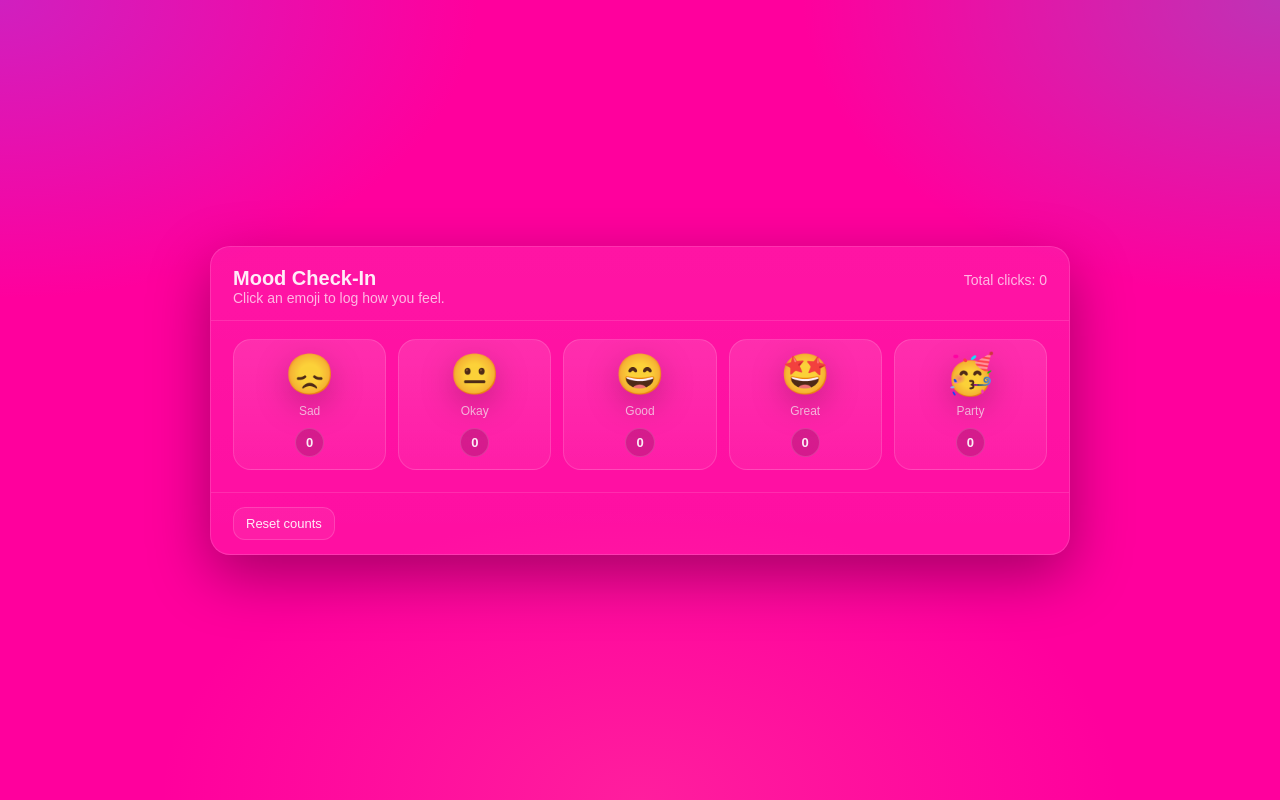
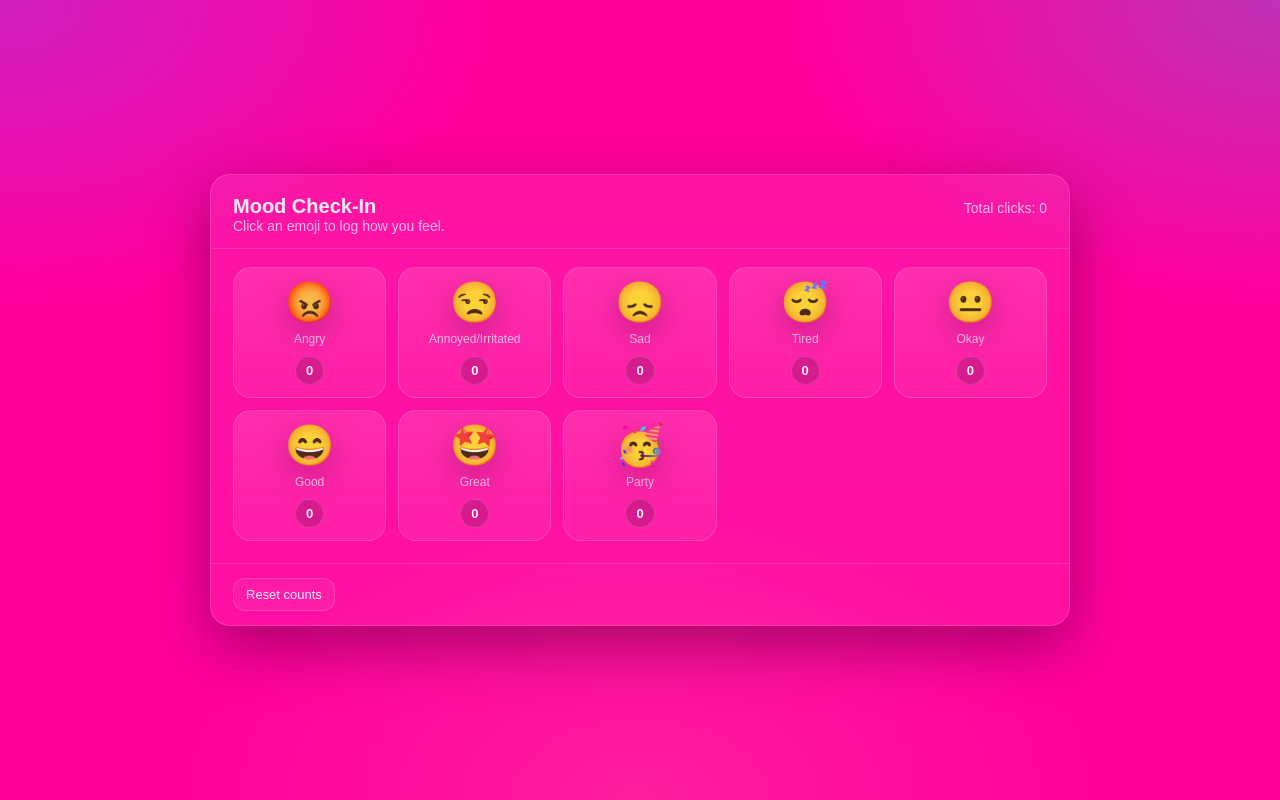
Before and after one commit to avinode-igeday-2026/Group4AvinodeIGEDay2026MoodPicker, a plain HTML site: page index.html in a window 1280 px wide. Drawn offline with Linux system fonts and the light colour scheme.

Commit message:
added extra emojis

```diff
--- a/index.html
+++ b/index.html
@@ -23,9 +23,27 @@
 
     <div class="button-grid">
 
+        <button class="mood-button" type="button" data-key="angry" aria-label="Angry mood">
+        <span class="emoji">😡</span>
+        <span class="mood-name">Angry</span>
+        <span class="count-box" data-count>0</span>
+      </button>
+
+       <button class="mood-button" type="button" data-key="annoyedirritated" aria-label="Annoyed/Irritated mood">
+        <span class="emoji">😒</span>
+        <span class="mood-name">Annoyed/Irritated</span>
+        <span class="count-box" data-count>0</span>
+      </button>
+
       <button class="mood-button" type="button" data-key="sad" aria-label="Sad mood">
         <span class="emoji">😞</span>
         <span class="mood-name">Sad</span>
+        <span class="count-box" data-count>0</span>
+      </button>
+
+       <button class="mood-button" type="button" data-key="tired" aria-label="Tired mood">
+        <span class="emoji">😴</span>
+        <span class="mood-name">Tired</span>
         <span class="count-box" data-count>0</span>
       </button>
 
@@ -53,6 +71,7 @@
         <span class="count-box" data-count>0</span>
       </button>
 
+
     </div>
   </section>
 
--- a/script.js
+++ b/script.js
@@ -5,7 +5,10 @@ const totalText = document.getElementById("totalText");
 const resetButton = document.getElementById("resetButton");
 
 let counts = {
+    angry: 0,
+    annoyedirritated: 0,
     sad: 0,
+    tired: 0,
     okay: 0,
     good: 0,
     great: 0,
@@ -118,7 +121,10 @@ for (let i = 0; i < buttons.length; i++) {
 
 // Reset button
 resetButton.addEventListener("click", function () {
+    counts.angry = 0;
+    counts.annoyedirritated = 0;
     counts.sad = 0;
+    counts.tired = 0;
     counts.okay = 0;
     counts.good = 0;
     counts.great = 0;
```
